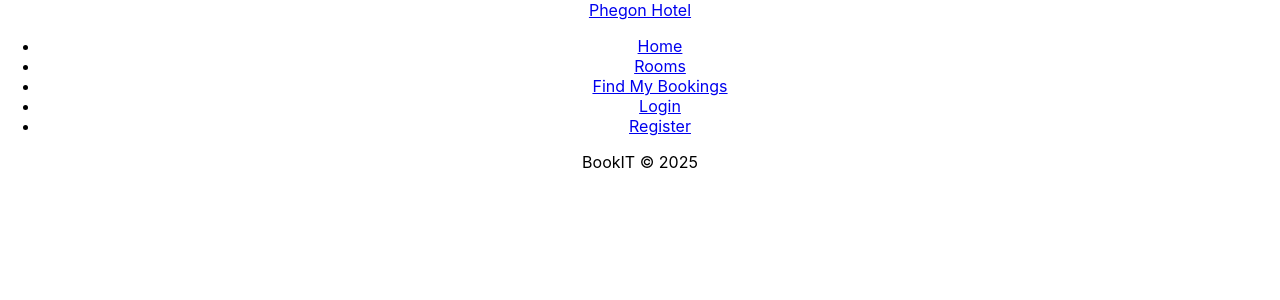
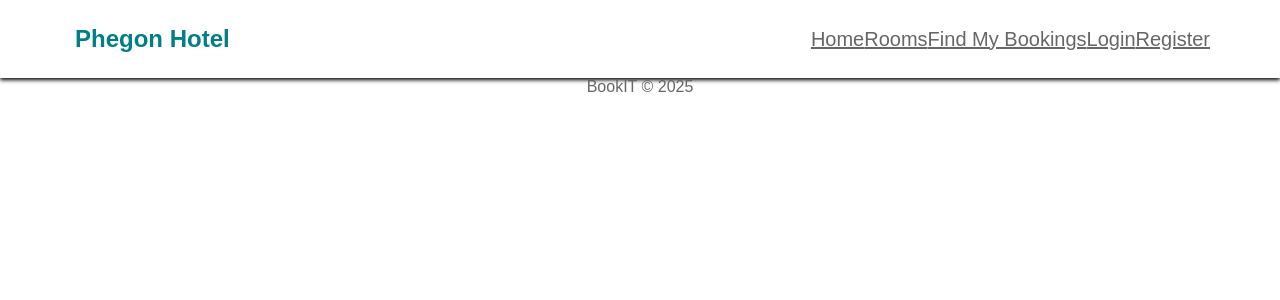
Before and after one commit to blendinamuhadri/BookIT, a React (Create React App) app in the folder bookit-react/: page / in a window 1280 px wide. Shown: the top 300 px of the page. Built offline with nearby package versions, Linux system fonts and the light colour scheme.

Commit message:
bootstrap and index.css

```diff
--- a/bookit-react/src/index.css
+++ b/bookit-react/src/index.css
@@ -1,13 +1,40 @@
-body {
+*{
   margin: 0;
-  font-family: -apple-system, BlinkMacSystemFont, 'Segoe UI', 'Roboto', 'Oxygen',
-    'Ubuntu', 'Cantarell', 'Fira Sans', 'Droid Sans', 'Helvetica Neue',
-    sans-serif;
-  -webkit-font-smoothing: antialiased;
-  -moz-osx-font-smoothing: grayscale;
+  font-family: Arial, sans-serif;
+  color: #666;
+  overflow-x: hidden;
 }
 
-code {
-  font-family: source-code-pro, Menlo, Monaco, Consolas, 'Courier New',
-    monospace;
+.colors{
+  color: pink;
+  color: #FF007F;
+  color: #CC0066;
+  color: #319055;
+  color: #003366;
+  color: #36454F;
+  color: #007F86;
+  color: #007F86;
 }
+
+.navbar{
+  display: flex;
+  justify-content: space-between;
+  align-items: center;
+  padding: 25px 70px 25px 75px;
+  background-color: white;
+  box-shadow: 0 2px 4px rgba(0, 0, 0, 1);
+  font-family: Arial, sans-serif;
+  font-size: 20px;
+}
+
+.navbar-brand a {
+  font-size: 24px;
+  font-weight: bold;
+  color: #007F86;
+  text-decoration: none;
+}
+
+.navbar-ul{
+  list-style: none;
+  display: flex;
+}
--- /dev/null
+++ b/package.json
@@ -0,0 +1,5 @@
+{
+  "dependencies": {
+    "bootstrap": "^5.3.7"
+  }
+}
```
Also changed, not shown: bookit-react/src/component/common/RoomSearch.jsx (added), 1 other file (tests, documents, lock files or other folders).
